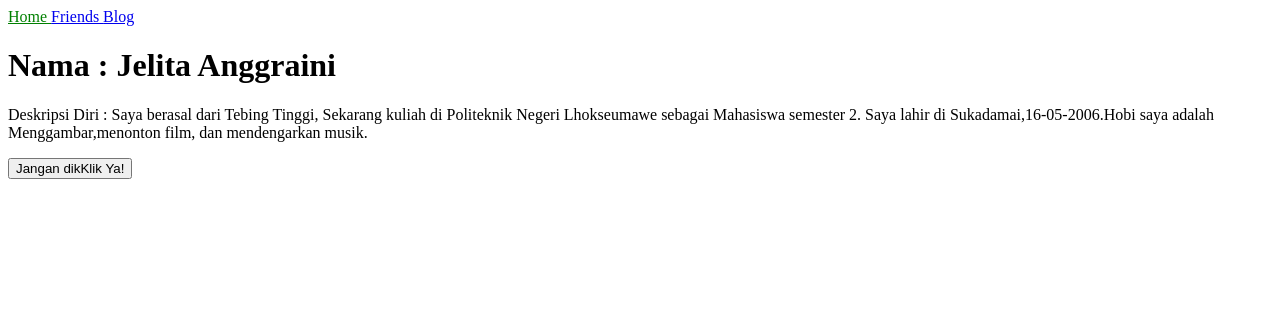
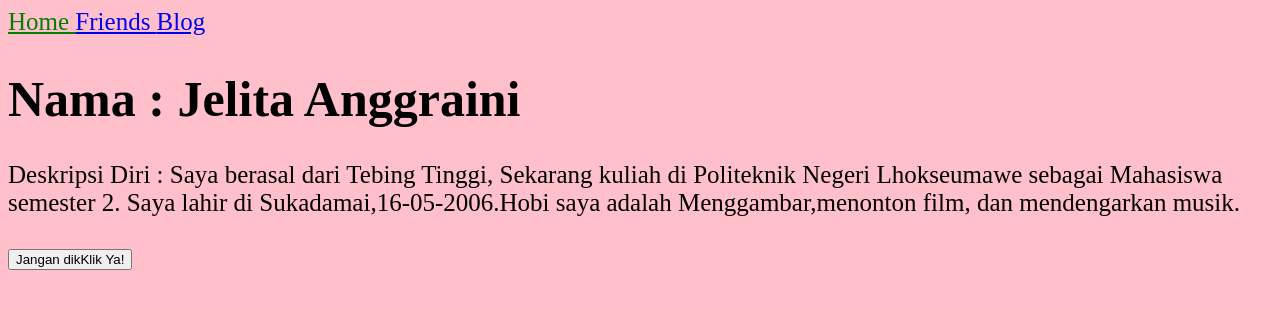
Before and after one commit to jexiee99/jexiee99.github.io, a Jekyll site: the page built from index.html, in a window 1280 px wide. Shown: the top 309 px of the page. Built offline with Jekyll 4.4.1, drawn with Linux system fonts in a browser that asks for light colours.

Commit message:
initial commit

```diff
--- a/_sass/main.scss
+++ b/_sass/main.scss
@@ -3,3 +3,8 @@
     font-weight: boldcc;
     text-align: center;
 }
+
+body {
+    background-color: pink;
+    font-size: 25px;
+}
```
